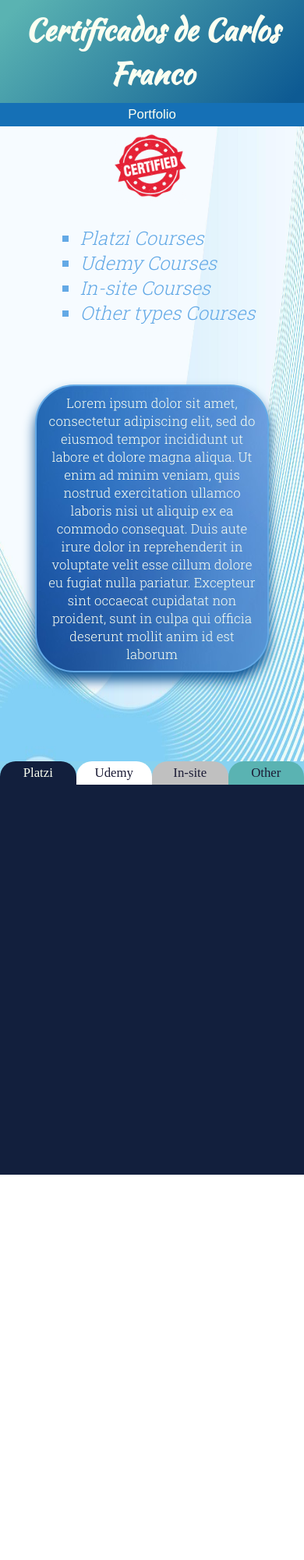
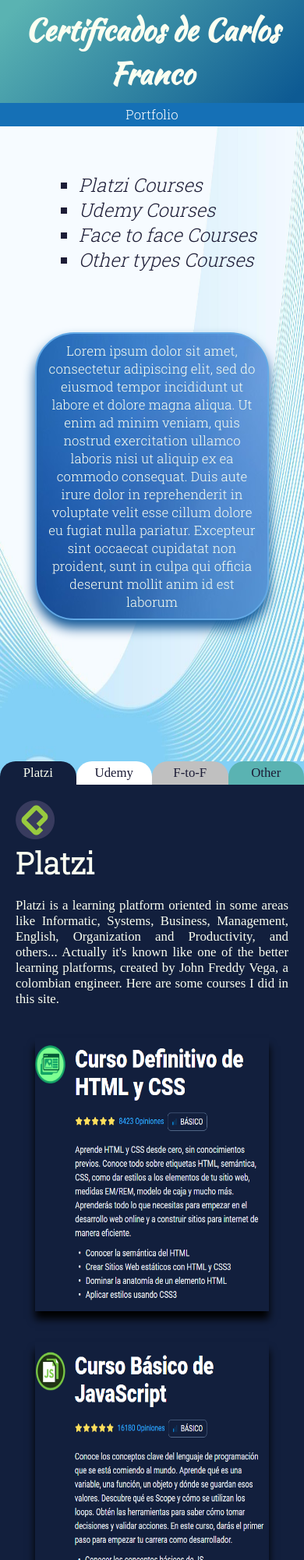
Before and after one commit to Franker88/cfcertificados.github.io, a plain HTML site: page index.html in a window 390 px wide. Shown: the top 2000 px of the page at 78% size. Drawn offline with Linux system fonts and the light colour scheme; a web font is replaced by a local one.

Commit message:
Maquetando y Estilizando zona de platzi

```diff
--- a/index.html
+++ b/index.html
@@ -31,20 +31,26 @@
         <h1>Certificados de Carlos Franco</h1>
       </header>
       <section class="hero">
-        <div class="divbt">
-          <input class="dark" id="returnbt" type="button" value="Portfolio" />
+        <div class="divbt portbt">
+          <div
+            class="dark"
+            id="returnbt"
+            style="text-align: center; padding: 3px"
+          >
+            <a
+              href="https://franker88.github.io/portfoliocafv.github.io/"
+              target="_blank"
+              style="color: white"
+              >Portfolio</a
+            >
+          </div>
         </div>
         <article class="maininfo">
-          <div class="mainart">
-            <img
-              id="certif"
-              src="./photos/certified.png"
-              alt="Estampa de Certificación"
-            />
+          <div class="mainart explain">
             <ul>
               <li>Platzi Courses</li>
               <li>Udemy Courses</li>
-              <li>In-site Courses</li>
+              <li>Face to face Courses</li>
               <li>Other types Courses</li>
             </ul>
           </div>
@@ -68,12 +74,57 @@
         <div id="udtab">
           <p><a href="#udemyzone" class="light">Udemy</a></p>
         </div>
-        <div id="istab">In-site</div>
-        <div id="ottab">Other</div>
+        <div id="istab">
+          <p><a href="#facetofacezone" class="light">F-to-F</a></p>
+        </div>
+        <div id="ottab">
+          <p><a href="#otherzone" class="light">Other</a></p>
+        </div>
       </section>
-      <section id="platzizone" style="height: 500px"></section>
+      <section id="platzizone">
+        <div>
+          <a href="http://platzi.com" target="_blank" rel="noopener noreferrer">
+            <img id="ptlogo" src="./photos/platzi.webp" alt="platzilogo" />
+          </a>
+        </div>
+        <div class="dark">
+          <h1 id="titlepage">Platzi</h1>
+        </div>
+        <div class="platziinfo dark">
+          <p>
+            Platzi is a learning platform oriented in some areas like
+            Informatic, Systems, Business, Management, English, Organization and
+            Productivity, and others... Actually it's known like one of the
+            better learning platforms, created by John Freddy Vega, a colombian
+            engineer. Here are some courses I did in this site.
+          </p>
+        </div>
+        <div class="platziimg">
+          <img
+            id="imgcurso"
+            src="./photos/htmlcss.png"
+            alt="Informacion sobre el curso de html y css"
+          />
+          <img
+            id="imgcurso"
+            src="./photos/js.png"
+            alt="Informacion sobre el curso de javascript"
+          />
+        </div>
+        <div class="divbt ptbt">
+          <div id="platzibutton">
+            <a
+              href="https://platzi.com/p/franker88/"
+              target="_blank"
+              rel="noopener noreferrer"
+              style="color: #121f3d"
+              >My Platzi's Profile</a
+            >
+          </div>
+        </div>
+      </section>
       <section id="udemyzone" style="height: 500px"></section>
-      <section id="insitezone" style="height: 500px"></section>
+      <section id="facetofacezone" style="height: 500px"></section>
       <section id="otherzone" style="height: 500px"></section>
     </main>
   </body>
--- a/main.css
+++ b/main.css
@@ -98,6 +98,7 @@ html {
   --color-comp1: rgba(90, 179, 178, 1);
   --color-comp2: #63a9e6;
   --color-comp3: rgb(21, 112, 182);
+  --color-comp4: rgb(130, 208, 246);
 
   --platcolor: rgb(18, 31, 61);
   --udecolor: rgb(164, 53, 240);
@@ -151,7 +152,7 @@ header {
 ul {
   font-style: italic;
   font-family: var(--roboto-font);
-  color: var(--color-comp2);
+  color: var(--color-base);
   list-style: square;
 }
 
@@ -161,6 +162,7 @@ li {
 
 /* Reglas de Id */
 #returnbt {
+  font-family: var(--roboto-font);
   height: 30px;
   width: 100%;
   background-color: var(--color-comp3);
@@ -201,12 +203,49 @@ li {
   background-color: white;
 }
 
-#insitezone {
+#facetofacezone {
   background-color: silver;
 }
 
 #otherzone {
   background-color: var(--color-comp1);
+}
+
+#ptlogo {
+  width: 50px;
+  height: 50px;
+  margin: 20px 0 0 20px;
+}
+
+#ptlogo:hover {
+  cursor: pointer;
+}
+
+#titlepage {
+  font-family: var(--roboto-font);
+  text-align: left;
+  margin-left: 20px;
+}
+
+#imgcurso {
+  width: 300px;
+  height: 350px;
+  margin: 20px;
+  box-shadow: 0px 10px 10px 0px black;
+}
+
+#platzibutton {
+  background-color: #97c93e;
+  justify-content: center;
+  width: 200px;
+  margin: 40px;
+  height: 50px;
+  padding: 15px;
+  transition: 0.6s;
+}
+
+#platzibutton:hover {
+  transform: scale(1.2);
 }
 
 /* Reglas de Clases */
@@ -226,7 +265,15 @@ li {
 
 .divbt {
   display: flex;
+}
+
+.portbt {
   justify-content: right;
+}
+
+.ptbt {
+  justify-content: center;
+  text-align: center;
 }
 
 .hero {
@@ -274,6 +321,7 @@ li {
   height: 30px;
   position: sticky;
   top: 0px;
+  background-color: var(--color-comp4);
 }
 
 .tabs div {
@@ -288,6 +336,19 @@ li {
   align-items: center;
 }
 
+.logoplatzi {
+  display: inline-block;
+}
+
+.platziinfo {
+  margin: 20px;
+  text-align: justify;
+}
+
+.platziimg {
+  display: flex;
+  justify-content: center;
+}
 /*Media Queries*/
 
 @media (min-width: 1025px) {
@@ -321,6 +382,13 @@ li {
 
   .maininfo {
     flex-direction: row;
+    justify-content: space-evenly;
+  }
+
+  #imgcurso {
+    width: 40%;
+    height: 500px;
+    margin: 20px;
   }
 }
 
@@ -341,6 +409,12 @@ li {
   }
   .maininfo {
     flex-direction: row;
+  }
+
+  #imgcurso {
+    width: 40%;
+    height: 400px;
+    margin: 20px;
   }
 }
 
@@ -368,6 +442,19 @@ li {
   .infoart:hover {
     transform: scale(1.1);
   }
+
+  #imgcurso {
+    width: 300px;
+    height: 350px;
+    margin: 20px;
+  }
+
+  .platziimg {
+    display: flex;
+    flex-direction: column;
+    justify-content: center;
+    align-items: center;
+  }
 }
 
 /* Media Height */
```
Also changed, not shown: photos/darkbg.jpg (renamed from photos/herobg.jpg), photos/htmlcss.png (added), photos/js.png (added), photos/platzi.webp (added).
